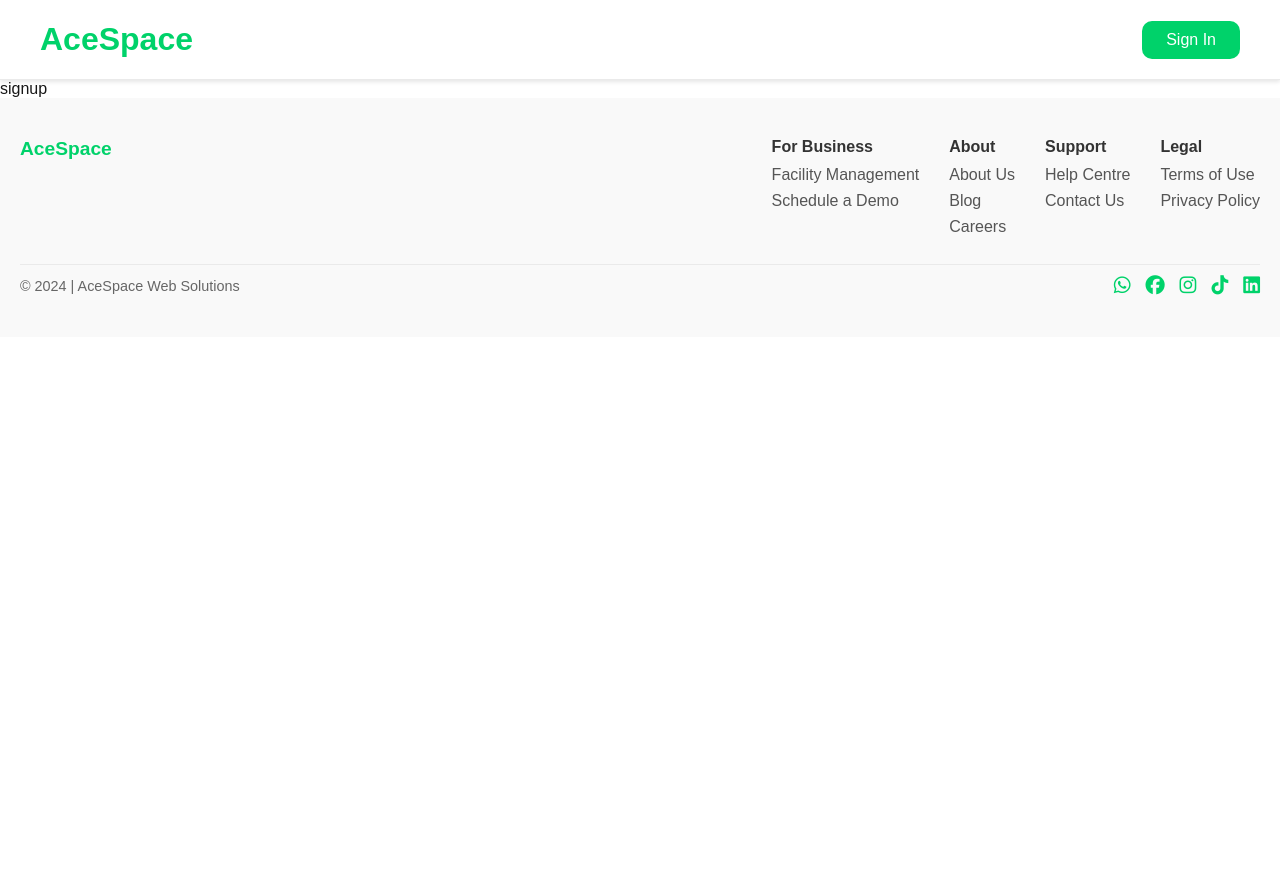
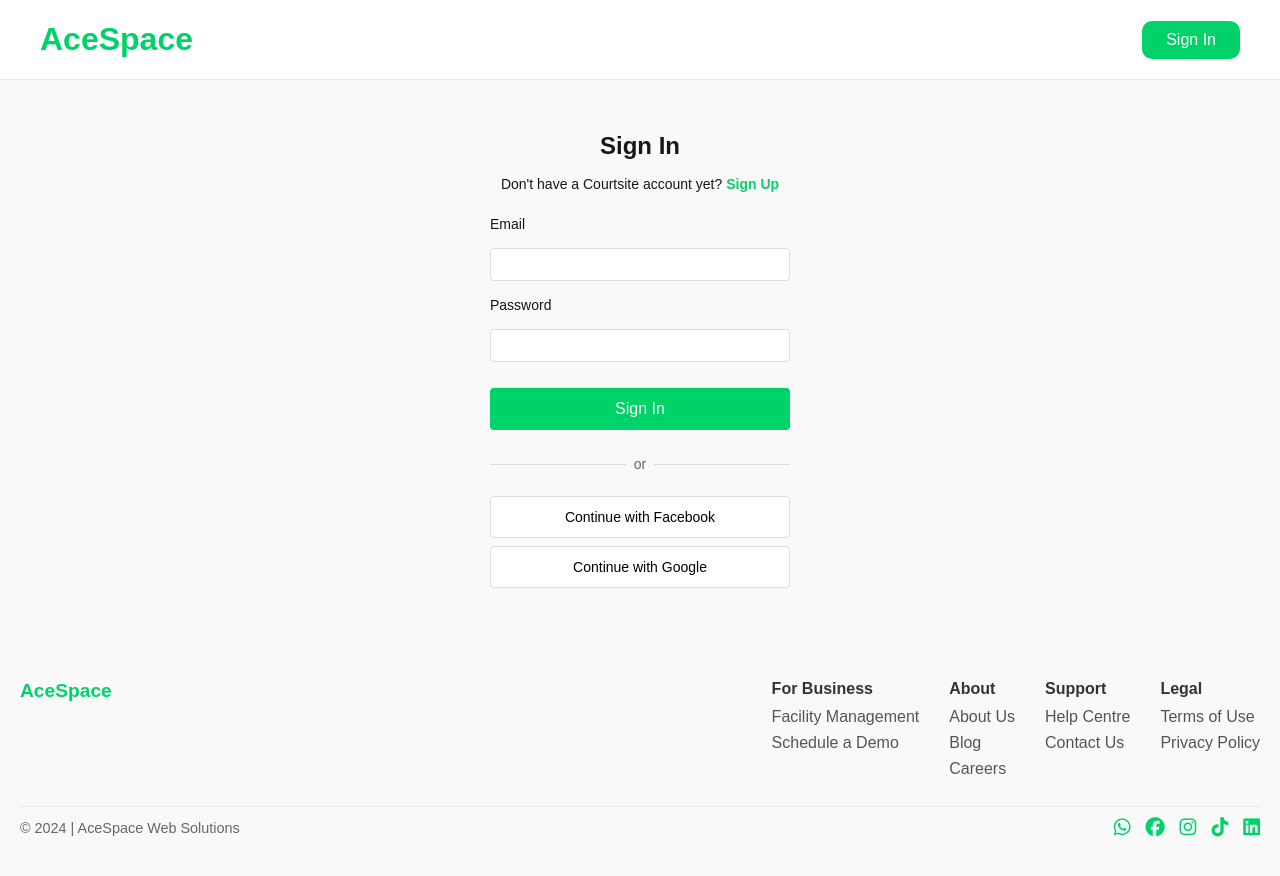
Before and after one commit to ines2131/nextjs_project, a Next.js app: page /signin in a window 1280 px wide. Shown: the top 876 px of the page. Before the commit the page ends 800 px from the top, so only its background shows below. Built offline with nearby package versions, Linux system fonts and the light colour scheme.

Commit message:
Feat: signin UI 완성

```diff
--- /dev/null
+++ b/app/components/signinForm.jsx
@@ -0,0 +1,20 @@
+"use client";
+import styles from "./signinForm.module.css";
+
+export default function SigninForm() {
+  return (
+    <form className={styles.form}>
+      <label htmlFor="email" className={styles.label}>
+        Email
+      </label>
+      <input type="email" id="email" className={styles.input} />
+      <label htmlFor="password" className={styles.label}>
+        Password
+      </label>
+      <input type="password" id="password" className={styles.input} />
+      <button type="submit" className={styles.signinButton}>
+        Sign In
+      </button>
+    </form>
+  );
+}
--- /dev/null
+++ b/app/components/signinForm.module.css
@@ -0,0 +1,30 @@
+.form {
+  display: flex;
+  flex-direction: column;
+  gap: 16px;
+}
+
+.label {
+  font-size: 14px;
+  color: #171717;
+}
+
+.input {
+  padding: 8px 12px;
+  border: 1px solid #ddd;
+  border-radius: 4px;
+}
+.signinButton {
+  padding: 12px;
+  background: var(--main);
+  color: white;
+  border: none;
+  border-radius: 4px;
+  font-size: 16px;
+  cursor: pointer;
+  margin: 10px 0px 10px 0px;
+}
+
+.signinButton:hover {
+  background: var(--mainDark);
+}
--- /dev/null
+++ b/app/components/socialForm.jsx
@@ -0,0 +1,10 @@
+import styles from "./socialForm.module.css";
+
+export default function SocialForm() {
+  return (
+    <div className={styles.buttonWrapper}>
+      <button className={styles.socialButton}>Continue with Facebook</button>
+      <button className={styles.socialButton}>Continue with Google</button>
+    </div>
+  );
+}
--- /dev/null
+++ b/app/components/socialForm.module.css
@@ -0,0 +1,18 @@
+.buttonWrapper {
+  display: flex;
+  flex-direction: column;
+}
+
+.socialButton {
+  padding: 12px;
+  margin-top: 8px;
+  border: 1px solid #ddd;
+  border-radius: 4px;
+  background: white;
+  font-size: 14px;
+  cursor: pointer;
+}
+
+.socialButton:hover {
+  background: #f7f7f7;
+}
--- a/app/signin/page.jsx
+++ b/app/signin/page.jsx
@@ -1,3 +1,29 @@
+import Link from "next/link";
+import styles from "./signin.module.css";
+import SigninForm from "../components/signinForm";
+import SocialForm from "../components/socialForm";
+
 export default function Signin() {
-  return <div>signup</div>;
+  return (
+    <div className={styles.container}>
+      <div className={styles.containerWrapper}>
+        <div className={styles.titleWrapper}>
+          <h1 className={styles.title}>Sign In</h1>
+          <div className={styles.subText}>
+            Don't have a Courtsite account yet?{" "}
+            <Link href="/signup" className={styles.link}>
+              Sign Up
+            </Link>
+          </div>
+        </div>
+        <SigninForm />
+        <div className={styles.orWrapper}>
+          <hr className={styles.line} />
+          <span className={styles.orText}>or</span>
+          <hr className={styles.line} />
+        </div>
+        <SocialForm />
+      </div>
+    </div>
+  );
 }
--- /dev/null
+++ b/app/signin/signin.module.css
@@ -0,0 +1,56 @@
+.container {
+  display: flex;
+  flex-direction: column;
+  justify-content: center;
+  align-items: center;
+  height: 70vh;
+  background-color: #f9f9f9;
+}
+
+.containerWrapper {
+  min-width: 300px;
+}
+
+.titleWrapper {
+  display: flex;
+  flex-direction: column;
+  justify-content: center;
+  align-items: center;
+}
+.title {
+  margin: 0 0 16px;
+  font-size: 24px;
+  color: #171717;
+}
+.subText {
+  margin-bottom: 24px;
+  font-size: 14px;
+}
+.link {
+  color: var(--main);
+  font-weight: bold;
+  text-decoration: none;
+}
+
+.link:hover {
+  text-decoration: underline;
+}
+
+.orWrapper {
+  display: flex;
+  align-items: center;
+  margin: 16px 0;
+}
+
+.line {
+  flex: 1;
+  border: none;
+  height: 1px;
+  background: #ddd;
+}
+
+.orText {
+  margin: 0 8px;
+  font-size: 14px;
+  color: #666;
+}
--- /dev/null
+++ b/app/signup/page.jsx
@@ -0,0 +1,3 @@
+export default function signup() {
+  return <div>signUp</div>;
+}
```
